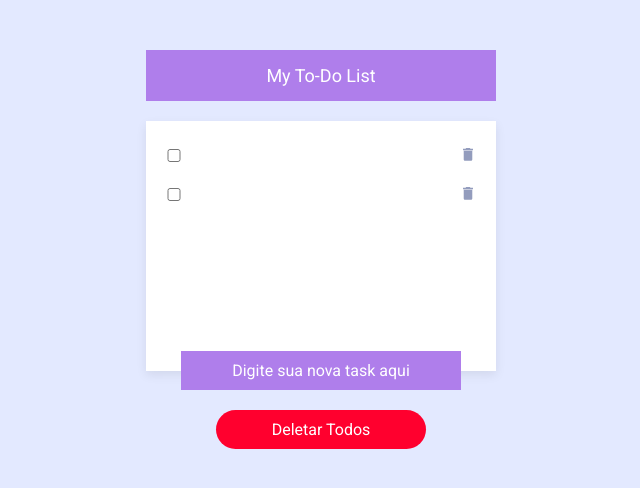
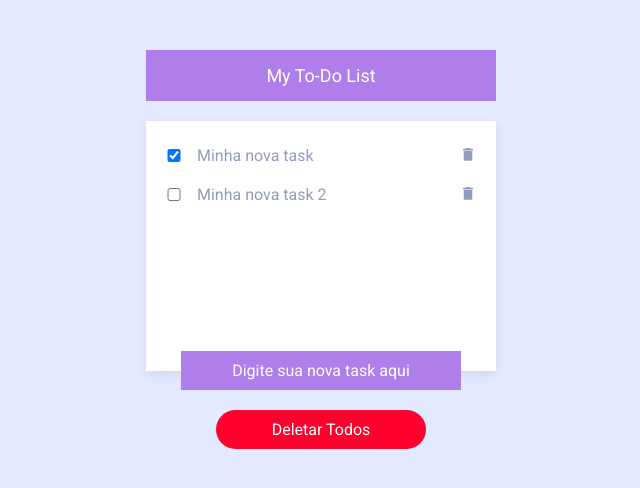
Before and after one commit to Toshiio/Projeto-Angular-To-Do, an Angular app in the folder ListToDo/: page / in a window 1280 px wide. Shown: the top 488 px of the page, without its empty margins (319-959 px from the left). Built offline with nearby package versions, Linux system fonts and the light colour scheme.

Commit message:
Adicionado funcionalidades do botão de excluir tasks

```diff
--- a/ListToDo/src/app/modules/home/components/todo-list/todo-list.component.html
+++ b/ListToDo/src/app/modules/home/components/todo-list/todo-list.component.html
@@ -1,26 +1,18 @@
-<section>
+<section [ngClass]="{'loading': taskList.length < 1}">
 
-    <ul>
-        <li>
-            <input type="checkbox">
-            <input type="text">
+    <ul *ngIf="taskList.length">
+        <li *ngFor="let item of taskList; let i = index">
+            <input type="checkbox" [(ngModel)]="item.checked">
+            <input type="text" [(ngModel)]="item.task">
 
-            <button>
+            <button (click)="deleteItemTaskList(i)">
                 <img src="assets/icons/icon-trash.svg" alt="">
             </button>
         </li>
 
-        <li>
-            <input type="checkbox">
-            <input type="text" class="checked">
-
-            <button>
-                <img src="assets/icons/icon-trash.svg" alt="">
-            </button>
-        </li>
     </ul>
 </section>
 
 
 <app-todo-input-add-itens></app-todo-input-add-itens>
-<app-todo-button-delete-all></app-todo-button-delete-all>
+<app-todo-button-delete-all *ngIf="taskList.length" (click)="deleteAllTaskList()"></app-todo-button-delete-all>
--- a/ListToDo/src/app/modules/home/components/todo-list/todo-list.component.scss
+++ b/ListToDo/src/app/modules/home/components/todo-list/todo-list.component.scss
@@ -10,7 +10,7 @@ section{
     margin-top: 20px;
 
     &.loading{
-        background-image: url("/src/assets/images/bg-task.png");
+        background-image: url("../../../../../assets/images/bg-task.png");
         background-repeat: no-repeat;
         background-position: center 30px;
     }
--- a/ListToDo/src/app/modules/home/components/todo-list/todo-list.component.ts
+++ b/ListToDo/src/app/modules/home/components/todo-list/todo-list.component.ts
@@ -1,10 +1,35 @@
-import { Component } from '@angular/core';
+import { Component, OnInit } from '@angular/core';
+
+//interface
+import { TaskList } from '../../model/task-list';
 
 @Component({
   selector: 'app-todo-list',
   templateUrl: './todo-list.component.html',
   styleUrls: ['./todo-list.component.scss']
 })
-export class TodoListComponent {
+export class TodoListComponent implements OnInit {
+
+  public taskList: Array<TaskList> = [
+    { task: "Minha nova task", checked: true},
+    { task: "Minha nova task 2", checked: false}
+  ];
+  constructor(){ }
+
+  ngOnInit(): void {
+
+  }
+
+  public deleteItemTaskList(event: number){
+    this.taskList.splice(event, 1);
+  }
+
+  public deleteAllTaskList(){
+    const confirm = window.confirm("Você deseja realmente deletar todas as tasks?");
+
+    if(confirm == true){
+    this.taskList = [];
+    }
+  }
 
 }
--- a/ListToDo/src/app/modules/home/home.module.ts
+++ b/ListToDo/src/app/modules/home/home.module.ts
@@ -9,6 +9,7 @@ import { TodoListComponent } from './components/todo-list/todo-list.component';
 
 //Páginas
 import { HomeComponent } from './pages/home/home.component';
+import { FormsModule } from '@angular/forms';
 
 
 
@@ -18,10 +19,11 @@ import { HomeComponent } from './pages/home/home.component';
     TodoButtonDeleteAllComponent,
     TodoInputAddItensComponent,
     TodoListComponent,
-    HomeComponent
+    HomeComponent,
   ],
   imports: [
-    CommonModule
+    CommonModule,
+    FormsModule
   ]
 })
 export class HomeModule { }
--- /dev/null
+++ b/ListToDo/src/app/modules/home/model/task-list.ts
@@ -0,0 +1,4 @@
+export interface TaskList {
+    task: string,
+    checked: boolean
+}
```
